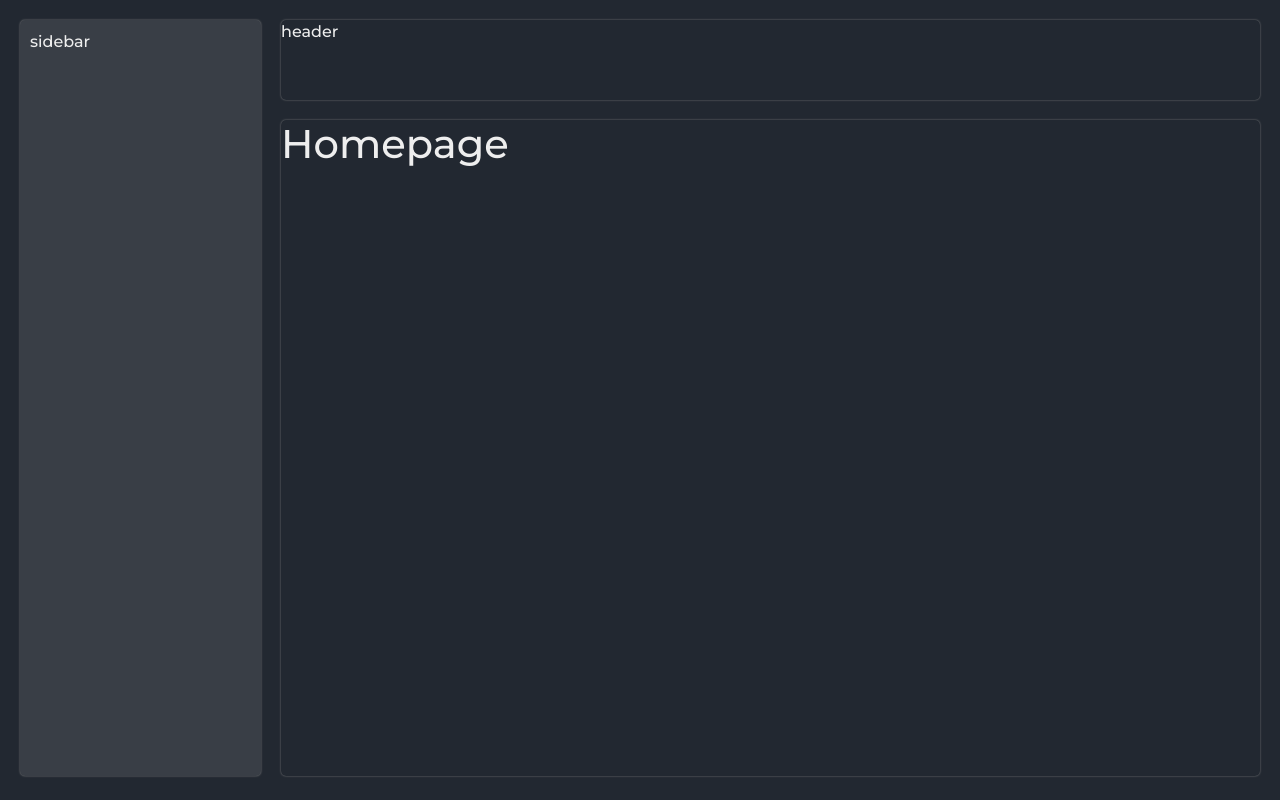
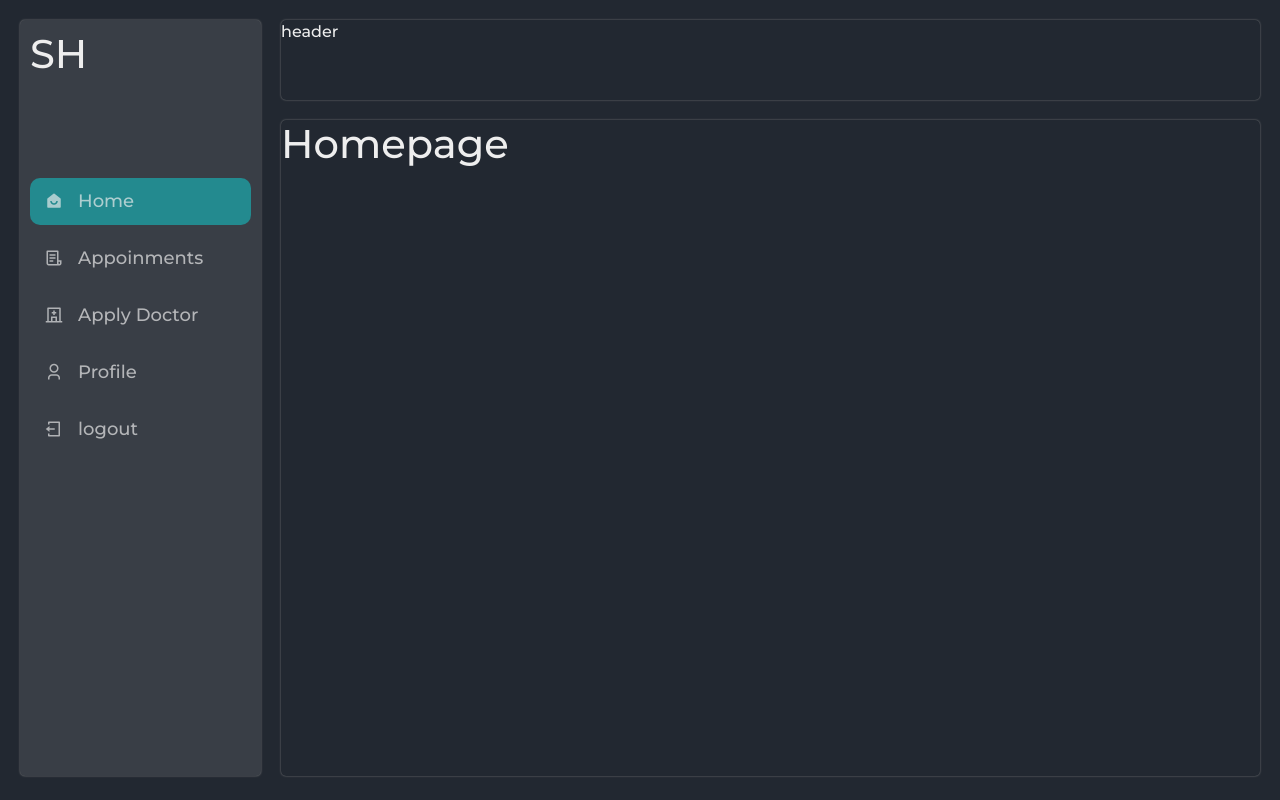
Before and after one commit to ahmadsalahuddeen/Doctor-portal-react, a React (Create React App) app in the folder client/: page / in a window 1280 px wide. Built offline with nearby package versions, Linux system fonts and the light colour scheme; no server answers; sample sign-in values are in the browser's storage.

Commit message:
siebar item display

```diff
--- a/client/public/index.html
+++ b/client/public/index.html
@@ -6,9 +6,10 @@
     <meta name="viewport" content="width=device-width, initial-scale=1" />
     <meta name="theme-color" content="#000000" />
     <meta
-      name="description"
+      name="Be Healthy is personal project of salahcodes"
       content="Web site created using create-react-app"
     />
+    <link href="https://cdn.jsdelivr.net/npm/remixicon@2.2.0/fonts/remixicon.css" rel="stylesheet">
     <link
       href="https://cdn.jsdelivr.net/npm/bootstrap@5.0.2/dist/css/bootstrap.min.css"
       rel="stylesheet"
@@ -19,7 +20,7 @@
 
     <link rel="manifest" href="%PUBLIC_URL%/manifest.json" />
 
-    <title>React App</title>
+    <title>BeHealthy</title>
   </head>
   <body>
     <noscript>You need to enable JavaScript to run this app.</noscript>
--- a/client/src/components/Layout.css
+++ b/client/src/components/Layout.css
@@ -38,3 +38,38 @@
     background-color: #222831;
     color: #EEEEEE;
 }
+.menu{
+
+    margin-top: 100px;
+}
+.menu-item{
+    padding: 10px 0;
+
+    border-radius: 10px;
+    margin-top: 10px;
+    -webkit-transition: background-color 400ms ease-out;
+    -moz-transition: background-color 400ms ease-out;
+    -o-transition: background-color 400ms ease-out;
+    transition: background-color 400ms ease-out;
+
+}
+.menu-item a{
+    color: #eeeeeeae;
+    text-decoration: none;
+    font-size: 18px;
+}
+.menu-item i{
+    color: #eeeeeea8;
+    text-decoration: none;
+    font-size: 18px;
+    margin: 0 15px;
+}
+.active-menu-item{
+    color: #EEEEEE;
+    background-color: rgba(0, 255, 255, 0.394);
+}
+.menu-item:hover{
+    color: #EEEEEE;
+    background-color: rgba(0, 255, 255, 0.156);
+
+}
--- a/client/src/components/Layout.js
+++ b/client/src/components/Layout.js
@@ -1,11 +1,60 @@
 import React from "react";
-import   './Layout.css'
-
+import "./Layout.css";
+import { Link, useLocation } from "react-router-dom";
+import { useLocale } from "antd/es/locale";
 function Layout({ children }) {
+  const location = useLocation();
+  const userMenu = [
+    {
+      name: "Home",
+      path: "/",
+      icon: "ri-home-smile-2-fill",
+    },
+    {
+      name: "Appoinments",
+      path: "/appoinments",
+      icon: "ri-file-list-3-line",
+    },
+    {
+      name: "Apply Doctor",
+      path: "/apply-doctor",
+      icon: "ri-hospital-line",
+    },
+    {
+      name: "Profile",
+      path: "/profile",
+      icon: "ri-user-3-line",
+    },
+    {
+      name: "logout",
+      path: "/logout",
+      icon: "ri-logout-box-line",
+    },
+  ];
+  const menuToBeRendered = userMenu;
   return (
     <div className="main">
       <div className="d-flex layout">
-        <div className="sidebar">sidebar</div>
+        <div className="sidebar">
+          <div className="sidebar-header">
+            <h1>SH</h1>
+          </div>
+          <div className="menu">
+            {menuToBeRendered.map((menu) => {
+              const isActive = location.pathname === menu.path;
+              return (
+                <div
+                  className={`d-flex menu-item ${
+                    isActive && "active-menu-item"
+                  }`}
+                >
+                  <i className={menu.icon}></i>
+                  <Link path={menu.path}>{menu.name}</Link>
+                </div>
+              );
+            })}
+          </div>
+        </div>
         <div className="content">
           <div className="header">header</div>
           <div className="body">{children}</div>
```
Also changed, not shown: client/src/pages/Home/Home.js (line endings or trailing spaces).
